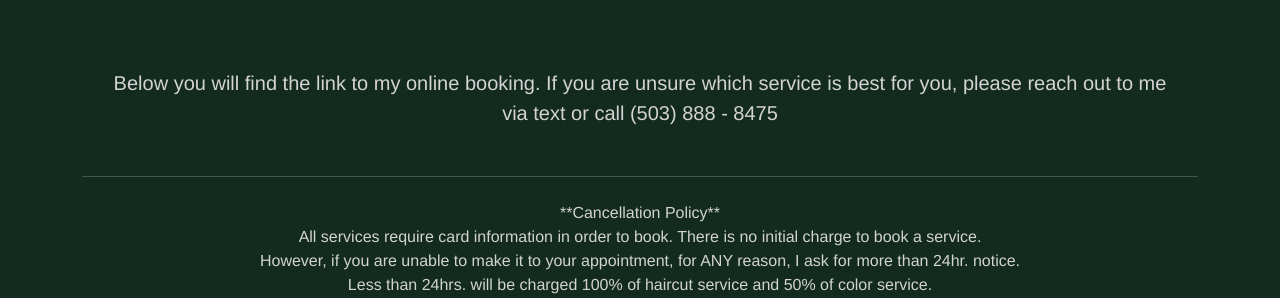
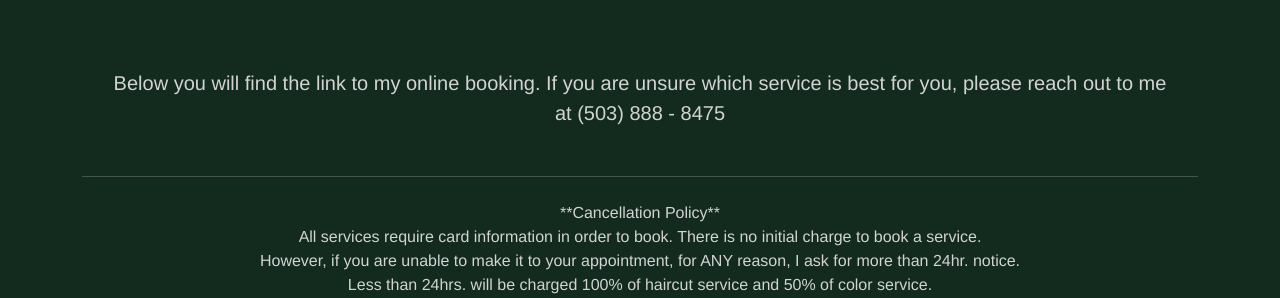
Before and after one commit to desertrambler/tiff-flask, a Flask app: page / in a window 1280 px wide. Shown: the part 156-454 px from the top of the page. Run offline with Flask 3, Linux system fonts and the light colour scheme.

Commit message:
modified hours

```diff
--- a/templates/index.html
+++ b/templates/index.html
@@ -43,7 +43,7 @@
                       <div class="jumbotron">
                           <h1 class="display-4">Tiffanie Zaharko</h1>
                           <p class="lead">Below you will find the link to my online booking.
-                              If you are unsure which service is best for you, please reach out to me via text or call (503) 888 - 8475</p>
+                              If you are unsure which service is best for you, please reach out to me at <b>(503) 888 - 8475</b></p>
                           <hr class="my-4">
                           <p>**Cancellation Policy**<br/>
                           All services require card information in order to book.
@@ -129,7 +129,7 @@
                           Wednesday 11:00 am - 7:00 pm<br>
                           Thursday 11:00 am - 7:00 pm<br>
                           Friday 11:00 am - 7:00 pm<br>
-                          Saturday 10:00 am - 4:00 pm<br>
+                          Saturday Closed<br>
                           Sunday Closed
                       </div>
 
```
